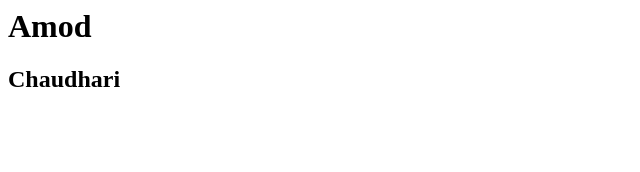
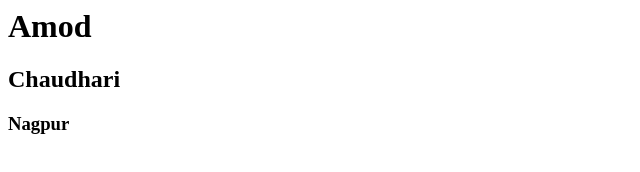
Before and after one commit to Amod1811/merndeops, a plain HTML site: page index.html in a window 1280 px wide. Shown: the full height of the page, 0-640 px from the left. Drawn offline with Linux system fonts and the light colour scheme.

Commit message:
Modify to added h3 tag

```diff
--- a/index.html
+++ b/index.html
@@ -1,2 +1,3 @@
 <h1>Amod</h1>
 <h2>Chaudhari</h2>
+<h3>Nagpur</h3>
```
